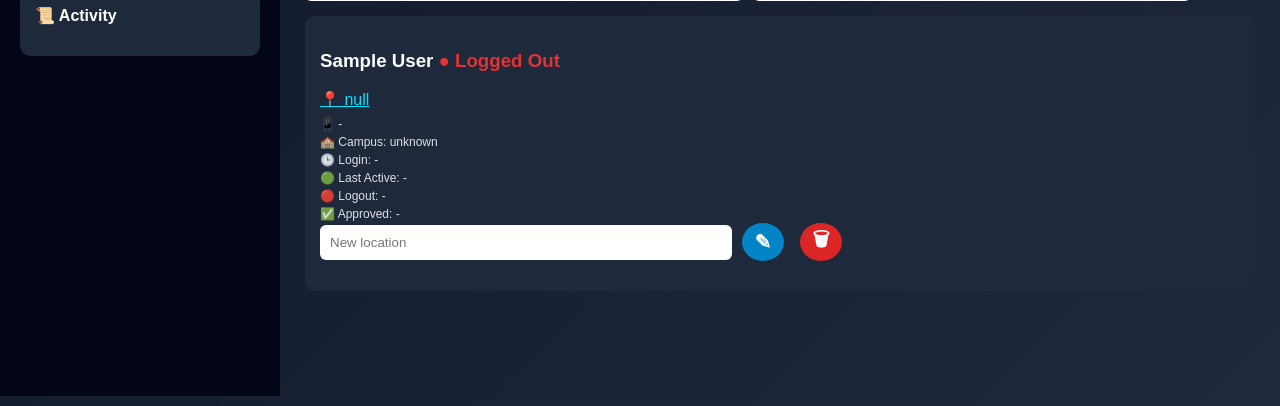
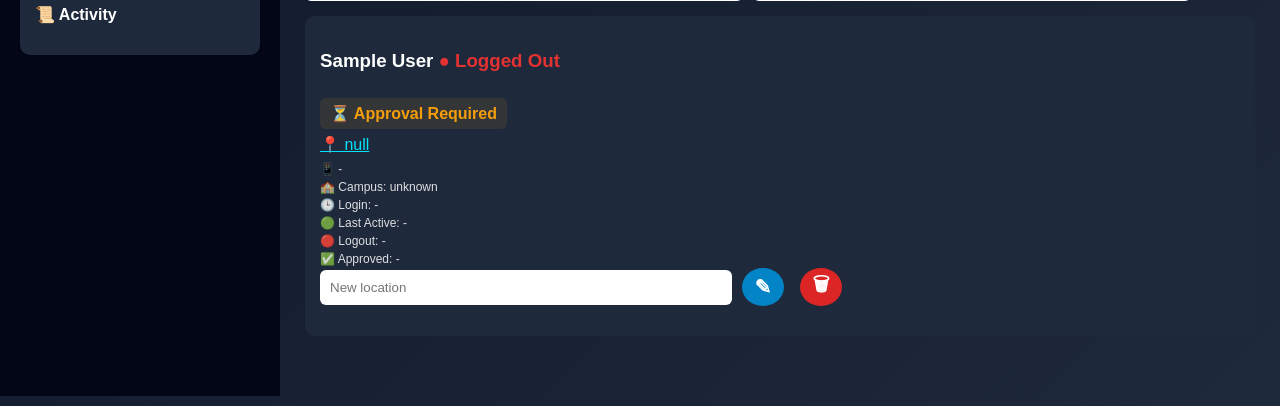
Before and after one commit to reethikakavuri09-tech/Student_Tracking_System, a Flask app: page /dashboard in a window 1280 px wide. Shown: the part 463-869 px from the top of the page. Run offline with Flask 3, Linux system fonts and the light colour scheme; the visitor is signed in with stand-in values (Sample User, id 1); data comes from the database, SQL or seed files in the repository; data that the repository does not hold is empty.

Commit message:
updated dashboard changes

```diff
--- a/templates/dashboard.html
+++ b/templates/dashboard.html
@@ -213,10 +213,12 @@
 {% for student in students %}
 <li onclick="selectStudent(this,'{{ student.name }}')">
 {{ student.name }}
-{% if student.status == "outside" and student.approval_status != "logged_out" %}
+{% if student.campus_status == "outside" and student.approval_status != "logged_out" %}
 <span style="color:#ff4d4d;"> 🚨</span>
-{% elif student.approval_status == "pending" %}
-<span style="color:orange;"> ⏳</span>
+
+{% elif student.campus_status == "inside" and student.approval_status == "pending" %}
+<span style="color:#f59e0b;"> ⏳</span>
+
 {% elif student.approval_status == "rejected" %}
 <span style="color:#e43232;"> ❌</span>
 {% endif %}
@@ -258,17 +260,20 @@
 {{ student.name }}
 <span class="statusBadge">
 {% if student.approval_status == "logged_out" %}
-<span style="color:#e43232;">● Logged Out</span>
-{% elif student.status == "active" %}
-<span style="color:#0fd357;">● Active</span>
-{% elif student.status == "outside" %}
-<span style="color:#fb923c;">● Out of Campus</span>
+<span style="color:#ef2e2e;">● Logged Out</span>
+
 {% elif student.approval_status == "rejected" %}
-<span style="color:#e43232;">● Rejected</span>
-{% elif student.status == "pending" and student.campus_status == "inside" %}
-<span style="color:#0fd357;">● Inside Campus</span>
-{% elif student.status == "pending" %}
-<span style="color:#f59e0b;">● Pending</span>
+<span style="color:#f12222;">● Rejected</span>
+
+{% elif student.campus_status == "outside" %}
+<span style="color:#c43d2b;">● Out of Campus</span>
+
+{% elif student.campus_status == "inside" and student.approval_status == "approved" %}
+<span style="color:#05ba47;">● Inside Campus</span>
+
+{% elif student.campus_status == "inside" and student.approval_status == "pending" %}
+<span style="color:#ca8714;">● Inside Campus</span>
+
 {% else %}
 <span style="color:#e43232;">● Logged Out</span>
 {% endif %}
@@ -276,11 +281,18 @@
 </h3>
 
 <div class="permissionWrap">
-{% if student.status == "outside" and student.approval_status != "logged_out" %}
+
+{% if student.approval_status == "pending" %}
+<div class="permissionWarn" onclick="toggleActions('{{ student.name }}')">
+⏳ Approval Required
+</div>
+
+{% elif student.status == "outside" and student.approval_status != "logged_out" %}
 <div class="permissionWarn" onclick="toggleActions('{{ student.name }}')">
 🚨 Permission Required
 </div>
 {% endif %}
+
 </div>
 
 <div class="clickable studentLocation"
@@ -412,12 +424,22 @@
 }
 
 function getStatusHtml(status, approvalStatus, campusStatus){
-if(approvalStatus === "logged_out") return '<span style="color:#e43232;">● Logged Out</span>';
-if(approvalStatus === "rejected") return '<span style="color:#e43232;">● Rejected</span>';
-if(status === "active") return '<span style="color:#0fd357;">● Active</span>';
-if(status === "outside") return '<span style="color:#fb923c;">● Out of Campus</span>';
-if(status === "pending" && campusStatus === "inside") return '<span style="color:#0fd357;">● Inside Campus</span>';
-if(status === "pending") return '<span style="color:#f59e0b;">● Pending</span>';
+
+if(approvalStatus === "logged_out")
+return '<span style="color:#e43232;">● Logged Out</span>';
+
+if(approvalStatus === "rejected")
+return '<span style="color:#e43232;">● Rejected</span>';
+
+if(campusStatus === "outside")
+return '<span style="color:#fb923c;">● Out of Campus</span>';
+
+if(campusStatus === "inside" && approvalStatus === "approved")
+return '<span style="color:#0fd357;">● Inside Campus</span>';
+
+if(campusStatus === "inside" && approvalStatus === "pending")
+return '<span style="color:#f59e0b;">● Inside Campus</span>';
+
 return '<span style="color:#e43232;">● Logged Out</span>';
 }
 
@@ -460,7 +482,17 @@
 
   permissionWrap.innerHTML = "";
 
-  if(s.status === "outside" && s.approval_status !== "logged_out"){
+if(s.approval_status === "pending"){
+
+permissionWrap.innerHTML =
+`<div class="permissionWarn"
+onclick="toggleActions('${String(s.name).replace(/'/g,"\\'")}')">
+⏳ Approval Required
+</div>`;
+
+}
+else if(s.status === "outside" && s.approval_status !== "logged_out"){
+
 permissionWrap.innerHTML =
 `<div class="permissionWarn"
 onclick="toggleActions('${String(s.name).replace(/'/g,"\\'")}')">
@@ -484,7 +516,10 @@
   let actionWrap = card.querySelector('.actionWrap');
   actionWrap.id = "actions-" + s.name;
 
-  if(s.status === "outside" && s.approval_status !== "logged_out"){
+  if(
+s.approval_status === "pending" ||
+(s.status === "outside" && s.approval_status !== "logged_out")
+){
     actionWrap.innerHTML =
       `<button onclick="approveStudent('${String(s.name).replace(/'/g,"\\'")}')" style="background:#f59e0b;">Approve / Resume</button>
        <button onclick="rejectStudent('${String(s.name).replace(/'/g,"\\'")}')" style="background:#e43232;">Reject</button>`;
```
Lines whose indentation alone changed are shown as unchanged.
